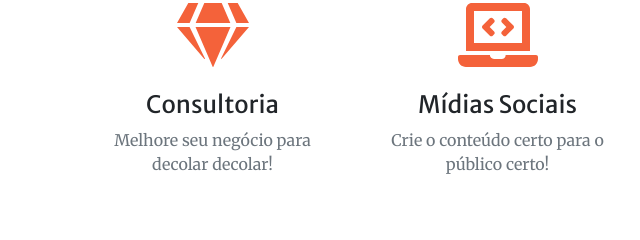
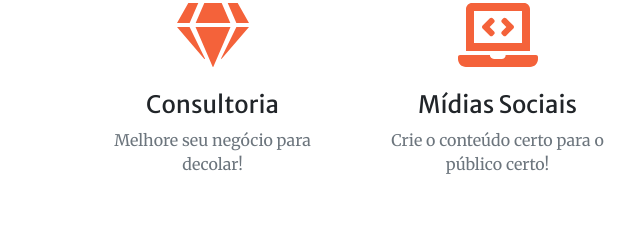
Before and after one commit to VictorCmelo/victor-melo-website, a plain HTML site: page src/pug/index.pug in a window 1280 px wide. Shown: the part 1540-1780 px from the top of the page, 0-640 px from the left. Drawn offline with nearby package versions, Linux system fonts and the light colour scheme; files that its build step writes are made by us from their sources; files whose address does not match are found by name.

Commit message:
Update index.pug

```diff
--- a/src/pug/index.pug
+++ b/src/pug/index.pug
@@ -78,7 +78,7 @@ html(lang='en')
                         .mt-5
                             i.fas.fa-4x.fa-gem.text-primary.mb-4
                             h3.h4.mb-2 Consultoria
-                            p.text-muted.mb-0 Melhore seu negócio para decolar decolar!
+                            p.text-muted.mb-0 Melhore seu negócio para decolar!
                     .col-lg-3.col-md-6.text-center
                         .mt-5
                             i.fas.fa-4x.fa-laptop-code.text-primary.mb-4
```
